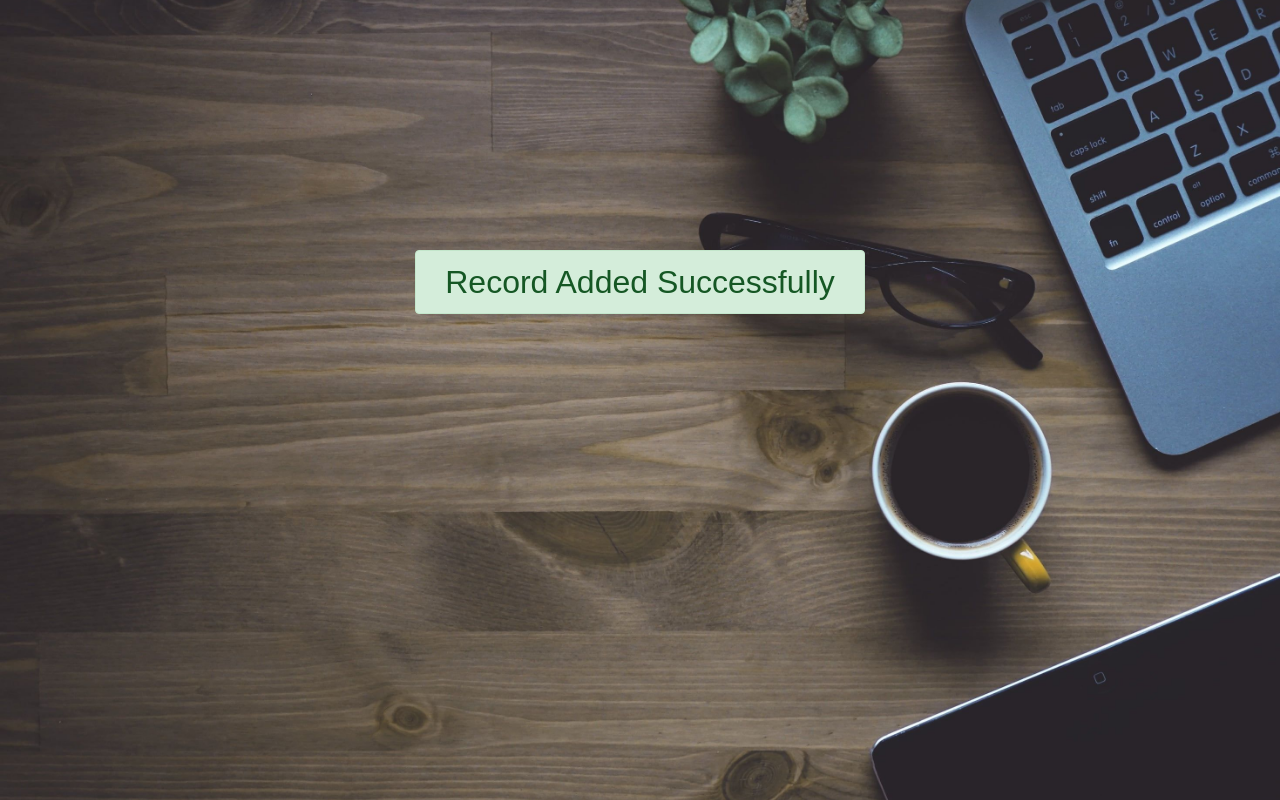
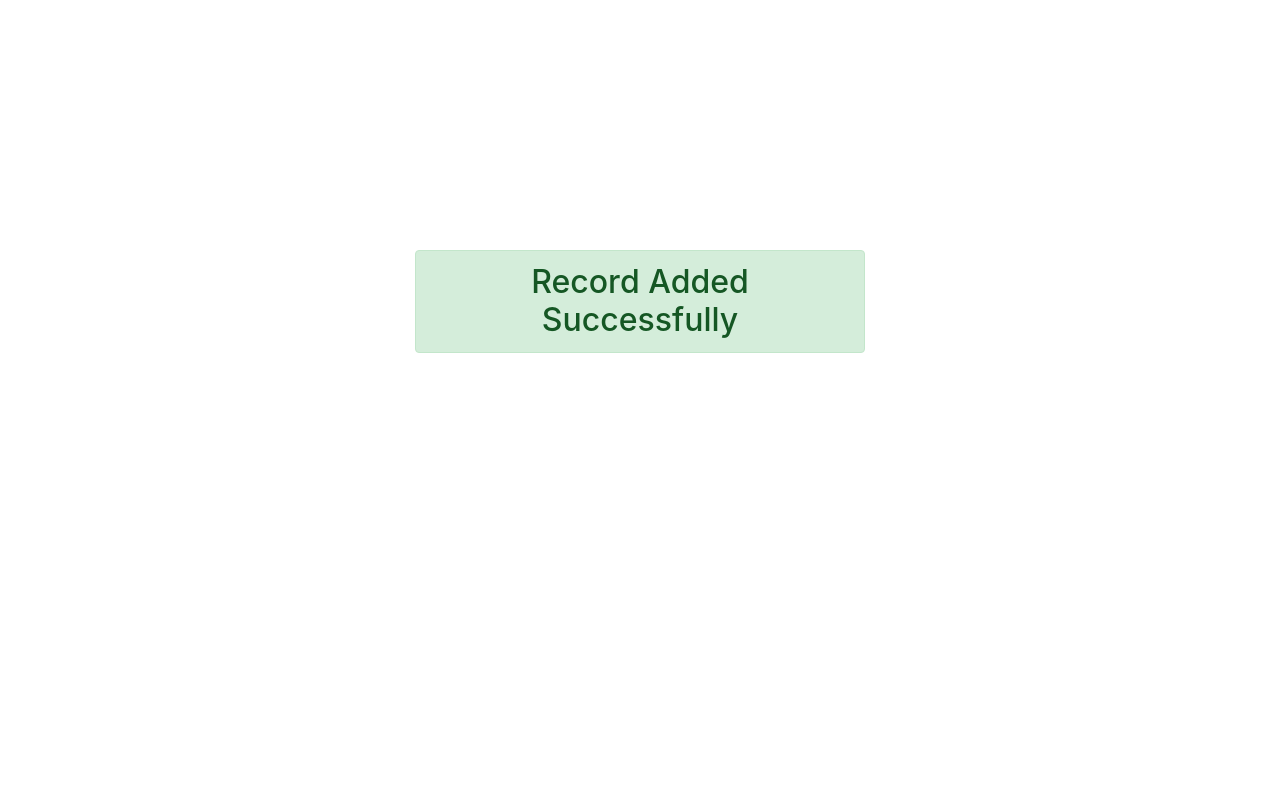
Before and after one commit to Ayodhya12/Project-NetLibrarian, a PHP site: page /contact.php?name=1 in a window 1280 px wide. Run offline with PHP 8.4, Linux system fonts and the light colour scheme; data that the repository does not hold is empty.

Commit message:
Update contact.php

```diff
--- a/newProject/contact.php
+++ b/newProject/contact.php
@@ -1,6 +1,6 @@
 
 <link rel="stylesheet" href="https://maxcdn.bootstrapcdn.com/bootstrap/4.5.0/css/bootstrap.min.css">
-<link rel="stylesheet" type="text/css" href="theme.css">
+<link rel="stylesheet" type="text/css" href="theme1.css">
 <?php
 session_start();
 
```
